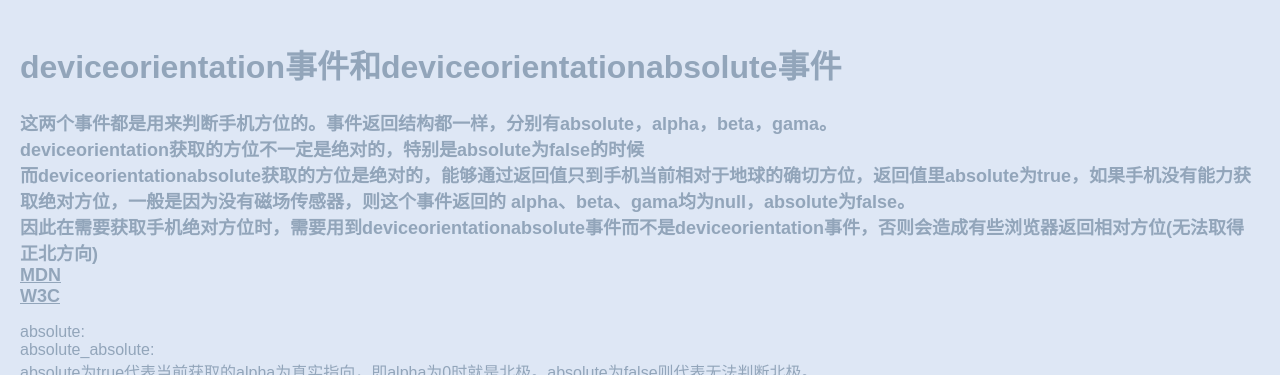
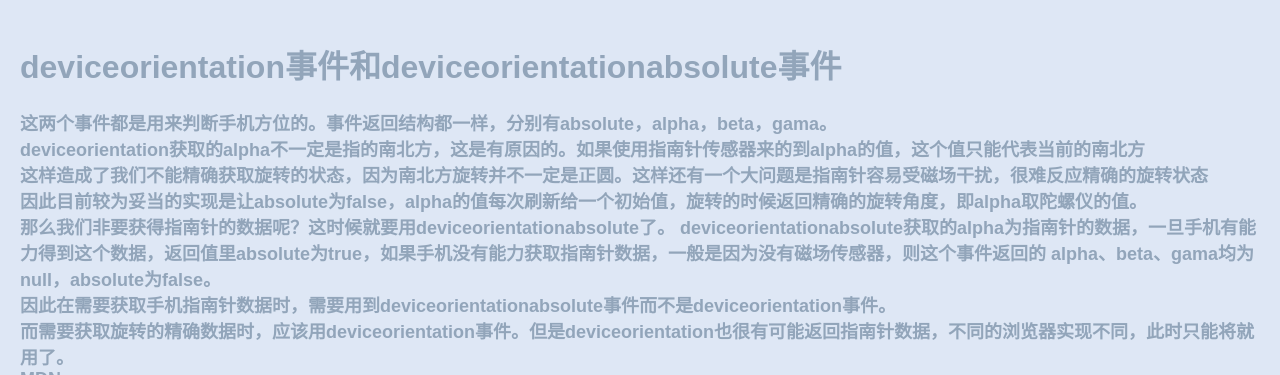
Before and after one commit to libmw/webdemos, a Jekyll site: the page _h5/sensor.html, which Jekyll copies as it is, in a window 1280 px wide and 900 px high, cut to the strip 0-375 px from the top of the window. Built offline with Jekyll 4.4.1, drawn with Linux system fonts in a browser that asks for light colours.

```diff
--- a/_h5/sensor.html
+++ b/_h5/sensor.html
@@ -34,11 +34,15 @@
 	<h1>deviceorientation事件和deviceorientationabsolute事件</h1>
 	<h2>
 		这两个事件都是用来判断手机方位的。事件返回结构都一样，分别有absolute，alpha，beta，gama。<br>
-		deviceorientation获取的方位不一定是绝对的，特别是absolute为false的时候<br>
-		而deviceorientationabsolute获取的方位是绝对的，能够通过返回值只到手机当前相对于地球的确切方位，返回值里absolute为true，如果手机没有能力获取绝对方位，一般是因为没有磁场传感器，则这个事件返回的
+		deviceorientation获取的alpha不一定是指的南北方，这是有原因的。如果使用指南针传感器来的到alpha的值，这个值只能代表当前的南北方<br>
+		这样造成了我们不能精确获取旋转的状态，因为南北方旋转并不一定是正圆。这样还有一个大问题是指南针容易受磁场干扰，很难反应精确的旋转状态<br>
+		因此目前较为妥当的实现是让absolute为false，alpha的值每次刷新给一个初始值，旋转的时候返回精确的旋转角度，即alpha取陀螺仪的值。<br>
+		那么我们非要获得指南针的数据呢？这时候就要用deviceorientationabsolute了。
+		deviceorientationabsolute获取的alpha为指南针的数据，一旦手机有能力得到这个数据，返回值里absolute为true，如果手机没有能力获取指南针数据，一般是因为没有磁场传感器，则这个事件返回的
 		alpha、beta、gama均为null，absolute为false。
 		<br>
-		因此在需要获取手机绝对方位时，需要用到deviceorientationabsolute事件而不是deviceorientation事件，否则会造成有些浏览器返回相对方位(无法取得正北方向)
+		因此在需要获取手机指南针数据时，需要用到deviceorientationabsolute事件而不是deviceorientation事件。<br>
+		而需要获取旋转的精确数据时，应该用deviceorientation事件。但是deviceorientation也很有可能返回指南针数据，不同的浏览器实现不同，此时只能将就用了。
 		<br>
 		<a href="https://developer.mozilla.org/en-US/docs/Web/Guide/Events/Orientation_and_motion_data_explained" target="_blank">MDN</a><br>
 		<a href="https://www.w3.org/TR/orientation-event/" target="_blank">W3C</a><br>
```
Also changed, not shown: _h5/threejs.html (+27 -1 lines), _h5/cubemap/negx.jpg, _h5/cubemap/negy.jpg, _h5/cubemap/negz.jpg, _h5/cubemap/posx.jpg, _h5/cubemap/posy.jpg, 2 other files.
